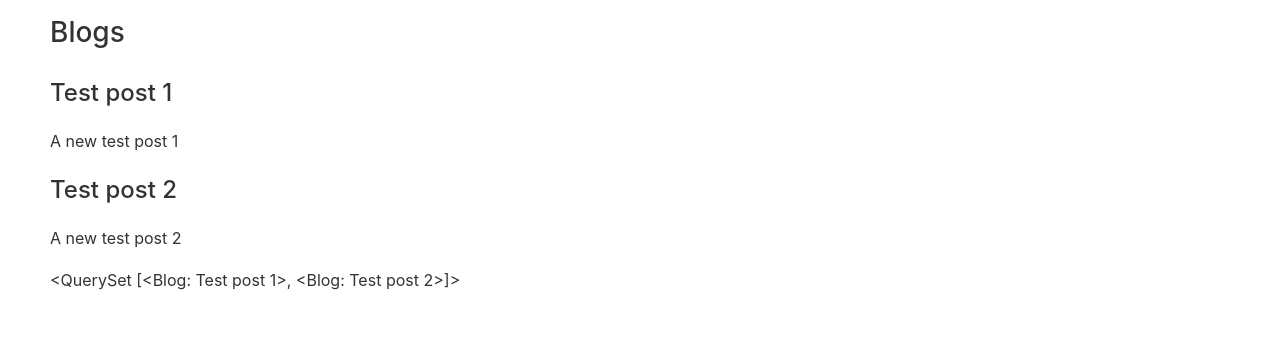
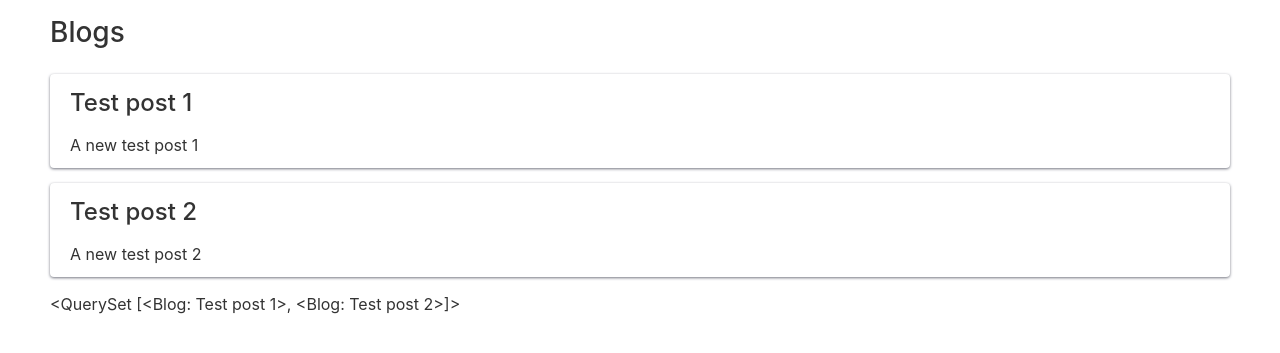
Before and after one commit to VictorFernandezPey/djangoFromSingleFile, a Django app: page /blogs/ in a window 1280 px wide. Shown: the part 50-403 px from the top of the page. Run offline with Django 4.2, Linux system fonts and the light colour scheme; data comes from the database, SQL or seed files in the repository.

Commit message:
Part 8, adding some css with card class and executin collectstatic command

```diff
--- a/css/custom.css
+++ b/css/custom.css
@@ -18,3 +18,7 @@
 .title {
     font-size: 2.5rem;
 }
+
+.card {
+    margin-bottom: 15px;
+}
--- a/notes.txt
+++ b/notes.txt
@@ -60,3 +60,8 @@
 
 # Terminal-based way to explore your data
 python manage.py shell
+
+# If "STATIC_ROOT" variable is set, runnig this command in Django will copy all custom static files from folders in "STATICFILES_DIRS" variable to "staticfiles/" folder
+# When "staticfiles/" folder does not exist yet, Django create it. In addition it creates a folder called "admin" and subfolders for css, img and js by default
+# NOTE: You shouldn't store any of your own static files in the directory that matches your STATIC_ROOT setting. If you do, Django will dump a bunch of other static files into that same directory, and things will get quite confusing.
+python manage.py collectstatic
--- a/settings.py
+++ b/settings.py
@@ -49,3 +49,5 @@
 STATICFILES_DIRS = [
     "css",
 ]
+
+STATIC_ROOT = "staticfiles/"
--- a/templates/blogs.html
+++ b/templates/blogs.html
@@ -5,8 +5,12 @@
   <h2>Blogs</h2>
 
   {% for blog in blogs %}
-    <h3>{{ blog.title }}</h3>
-    <p>{{ blog.description }}</p>
+
+    <div class="card">
+      <header><h3>{{ blog.title }}</h3></header>
+      <p>{{ blog.description }}</p>
+    </div>
+
   {% empty %}
     <h3>No blogs have been added yet.</h3>
   {% endfor %}
```
Also changed, not shown: 1 other file.
